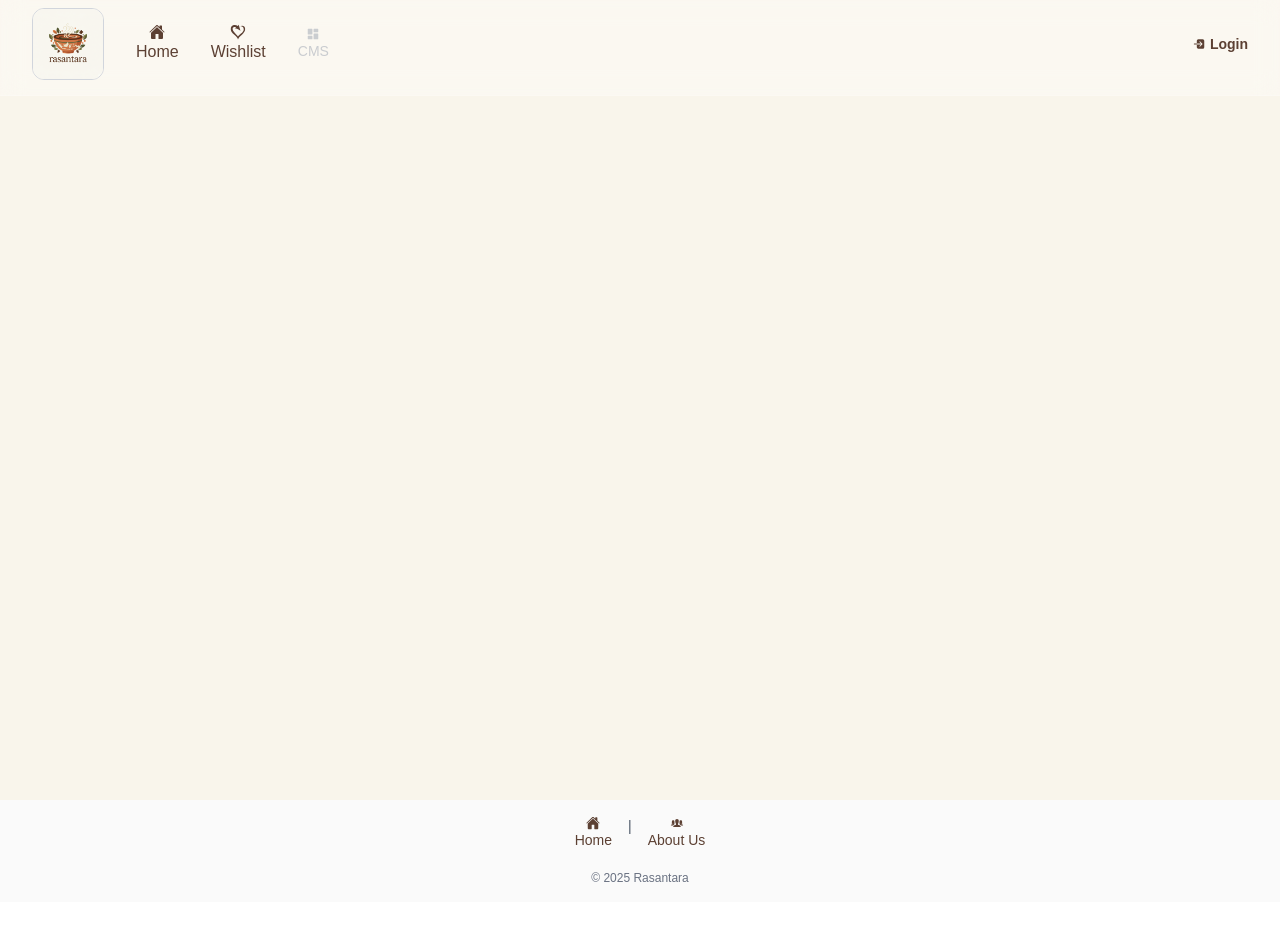
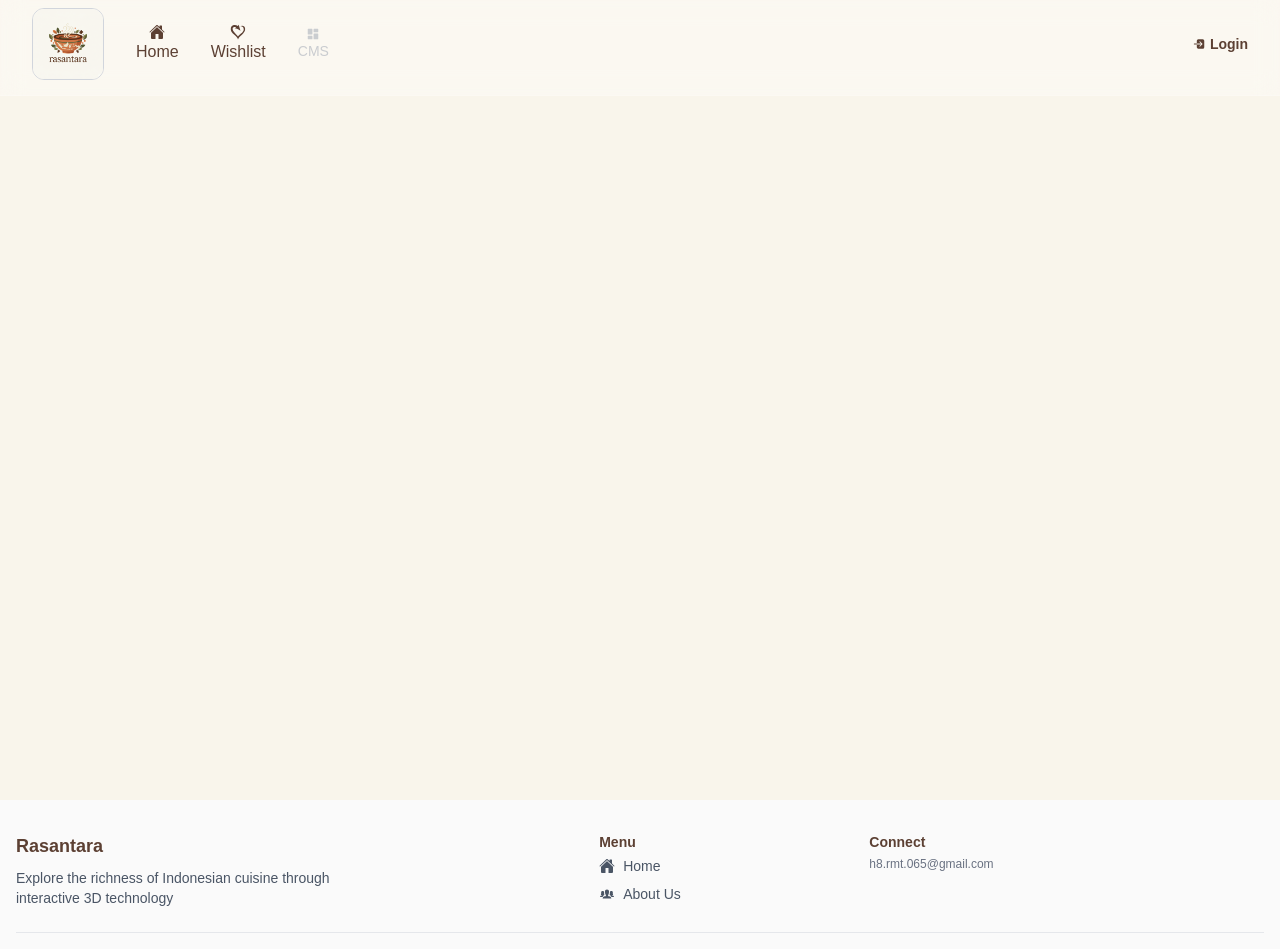
Before and after one commit to Phase-3-Final-Project/Final-Project, a Next.js app in the folder rasantara/: page / in a window 1280 px wide. Shown: the top 949 px of the page. Before the commit the page ends 902 px from the top, so only its background shows below. Built offline with nearby package versions, Linux system fonts and the light colour scheme; no server answers.

Commit message:
added middleware for admin and wishlist page, design changed on footer

```diff
--- a/rasantara/src/app/admin/layout.tsx
+++ b/rasantara/src/app/admin/layout.tsx
@@ -1,10 +1,20 @@
+import { redirect } from 'next/navigation';
+import { cookies } from 'next/headers';
 import Sidebar from '@/components/sidebar';
 
-export default function AdminLayout({ children }: { children: React.ReactNode }) {
+export default async function AdminLayout({ children }: { children: React.ReactNode }) {
+  const cookieStore = await cookies();
+  const authCookie = cookieStore.get('Authorization');
+
+  // Redirect ke login jika user belum login
+  if (!authCookie) {
+    redirect('/login');
+  }
+
   return (
     <div className="flex min-h-screen bg-[#F9F5EB]">
       <Sidebar />
-  <main className="flex-1 overflow-y-auto pl-72 pt-28 px-6 lg:px-8">{children}</main>
+      <main className="flex-1 overflow-y-auto pl-72 pt-28 px-6 lg:px-8">{children}</main>
     </div>
   );
 }
--- a/rasantara/src/app/wishlist/page.tsx
+++ b/rasantara/src/app/wishlist/page.tsx
@@ -29,64 +29,23 @@ export default function WishlistPage() {
 
   useEffect(() => {
     (async () => {
-      // Prefer server-side session check via cookie-backed endpoint
+      // Check authentication via cookie-backed endpoint
       try {
         const me = await fetch("/api/user/me");
-        if (me.ok) {
-          const body = await me.json();
-          const userData = body.user;
-          setUser(userData);
-
-          // fetch enriched wishlist from API
-          const res = await fetch(`/api/user`);
-          if (res.ok) {
-            const body2 = await res.json();
-            type Enriched = {
-              wishlistId?: string;
-              food?: {
-                id?: string;
-                name?: string;
-                photo?: string;
-                description?: string;
-                origin?: { province?: string; island?: string };
-              };
-            };
-            const items = (body2.wishlist || [])
-              .map((w: unknown): Enriched | undefined => {
-                if (typeof w === "object" && w !== null && "food" in w)
-                  return w as Enriched;
-                return undefined;
-              })
-              .filter(
-                (item: Enriched | undefined): item is Enriched =>
-                  !!item && !!item.food
-              );
-            setWishlistItems(items);
-          }
+        if (!me.ok) {
+          // Jika tidak ada session/cookie, redirect ke login
+          router.push("/login");
           return;
         }
-      } catch (err) {
-        // fallthrough to localStorage demo fallback below
-        console.warn(
-          "Server-side session check failed, falling back to client storage",
-          err
-        );
-      }
 
-      // Fallback: demo/local user stored in localStorage (for dev/demo without auth)
-      const storedUser = localStorage.getItem("user");
-      if (!storedUser) {
-        router.push("/auth/login");
-        return;
-      }
+        const body = await me.json();
+        const userData = body.user;
+        setUser(userData);
 
-      const userData = JSON.parse(storedUser);
-      setUser(userData);
-
-      try {
+        // Fetch enriched wishlist from API
         const res = await fetch(`/api/user`);
         if (res.ok) {
-          const body = await res.json();
+          const body2 = await res.json();
           type Enriched = {
             wishlistId?: string;
             food?: {
@@ -97,7 +56,7 @@ export default function WishlistPage() {
               origin?: { province?: string; island?: string };
             };
           };
-          const items = (body.wishlist || [])
+          const items = (body2.wishlist || [])
             .map((w: unknown): Enriched | undefined => {
               if (typeof w === "object" && w !== null && "food" in w)
                 return w as Enriched;
@@ -110,7 +69,9 @@ export default function WishlistPage() {
           setWishlistItems(items);
         }
       } catch (err) {
-        console.error(err);
+        console.error("Error fetching user/wishlist:", err);
+        // Jika terjadi error, redirect ke login
+        router.push("/login");
       }
     })();
   }, [router]);
--- a/rasantara/src/components/Footer.tsx
+++ b/rasantara/src/components/Footer.tsx
@@ -4,29 +4,56 @@ import { IoIosPeople } from "react-icons/io";
 
 export default function Footer() {
   return (
-    <footer className="bg-[#FAFAFA] py-4 px-4">
-      <div className="max-w-4xl mx-auto flex flex-col items-center space-y-3 text-sm text-gray-600">
-        {/* Links */}
-        <div className="flex space-x-4">
+    <footer className="bg-[#FAFAFA] py-6 px-4 sm:py-8 mt-auto">
+      <div className="max-w-7xl mx-auto">
+        {/* Main Footer Content */}
+        <div className="flex flex-col sm:flex-row sm:justify-between sm:items-start gap-6 sm:gap-8 mb-6">
+          {/* Branding Section */}
+          <div className="flex flex-col items-center sm:items-start space-y-2 flex-1">
+            <h3 className="text-lg font-bold text-[#5C4033]">Rasantara</h3>
+            <p className="text-sm text-gray-600 text-center sm:text-left max-w-xs">
+              Explore the richness of Indonesian cuisine through interactive 3D technology
+            </p>
+          </div>
+
+          {/* Navigation Links */}
+          <div className="flex flex-col sm:flex-row items-center sm:items-start gap-6 sm:gap-8 flex-1 sm:justify-center">
+            <div className="flex flex-col items-center sm:items-start space-y-2">
+              <h4 className="font-semibold text-[#5C4033] text-sm mb-1">Menu</h4>
               <Link
                 href="/"
-            className="flex flex-col items-center text-[#5C4033] hover:text-black"
+                className="flex items-center gap-2 text-gray-600 hover:text-[#5C4033] transition-colors text-sm"
               >
-            <IoHome />
-            <p>Home</p>
+                <IoHome className="text-base" />
+                <span>Home</span>
               </Link>
-          <span>|</span>
               <Link
                 href="/about"
-            className="flex flex-col items-center text-[#5C4033] hover:text-black"
+                className="flex items-center gap-2 text-gray-600 hover:text-[#5C4033] transition-colors text-sm"
               >
-            <IoIosPeople />
-            <p>About Us</p>
+                <IoIosPeople className="text-base" />
+                <span>About Us</span>
               </Link>
             </div>
+          </div>
+
+          {/* Contact/Info Section */}
+          <div className="flex flex-col items-center sm:items-start space-y-2 flex-1 sm:justify-end">
+            <h4 className="font-semibold text-[#5C4033] text-sm mb-1">Connect</h4>
+            <p className="text-xs text-gray-500 text-center sm:text-left">
+              h8.rmt.065@gmail.com
+            </p>
+          </div>
+        </div>
+
+        {/* Divider */}
+        <div className="border-t border-gray-200 my-4"></div>
+
         {/* Copyright */}
-        <div className="text-center text-xs text-gray-500 mt-2">
-          <p>© 2025 Rasantara</p>
+        <div className="flex flex-col sm:flex-row sm:justify-between items-center gap-2 text-xs text-gray-500">
+          <p className="text-center sm:text-left">
+            © {new Date().getFullYear()} Rasantara. All rights reserved.
+          </p>
         </div>
       </div>
     </footer>
--- /dev/null
+++ b/rasantara/src/middleware.ts
@@ -0,0 +1,23 @@
+import { NextResponse } from "next/server";
+import type { NextRequest } from "next/server";
+
+export function middleware(request: NextRequest) {
+  const authCookie = request.cookies.get("Authorization");
+  const pathname = request.nextUrl.pathname;
+
+  // Halaman yang memerlukan authentication
+  const protectedPaths = ["/admin", "/wishlist"];
+  const isProtectedPath = protectedPaths.some(path => pathname.startsWith(path));
+
+  // Jika mencoba akses halaman protected tanpa login, redirect ke login
+  if (isProtectedPath && !authCookie) {
+    const loginUrl = new URL("/login", request.url);
+    return NextResponse.redirect(loginUrl);
+  }
+
+  return NextResponse.next();
+}
+
+export const config = {
+  matcher: ["/admin/:path*", "/wishlist"],
+};
```
Lines whose indentation alone changed are shown as unchanged.
